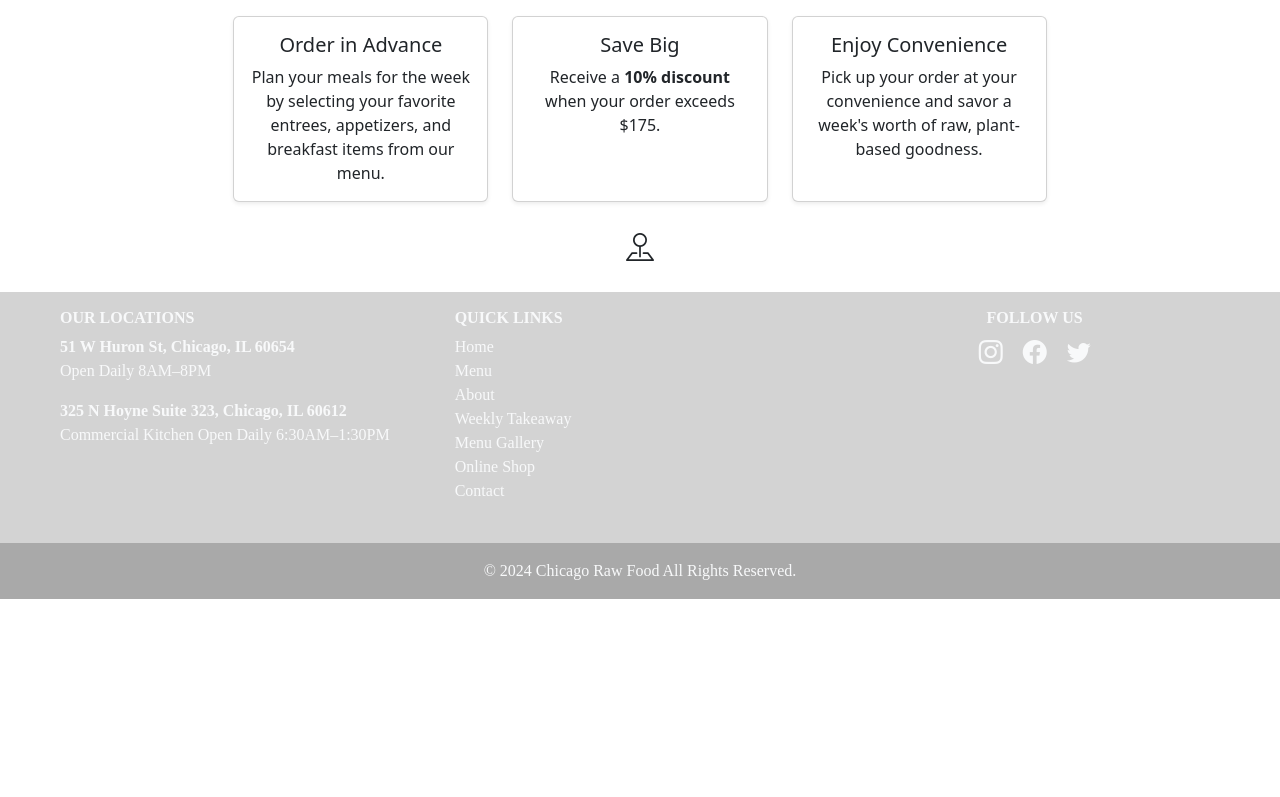
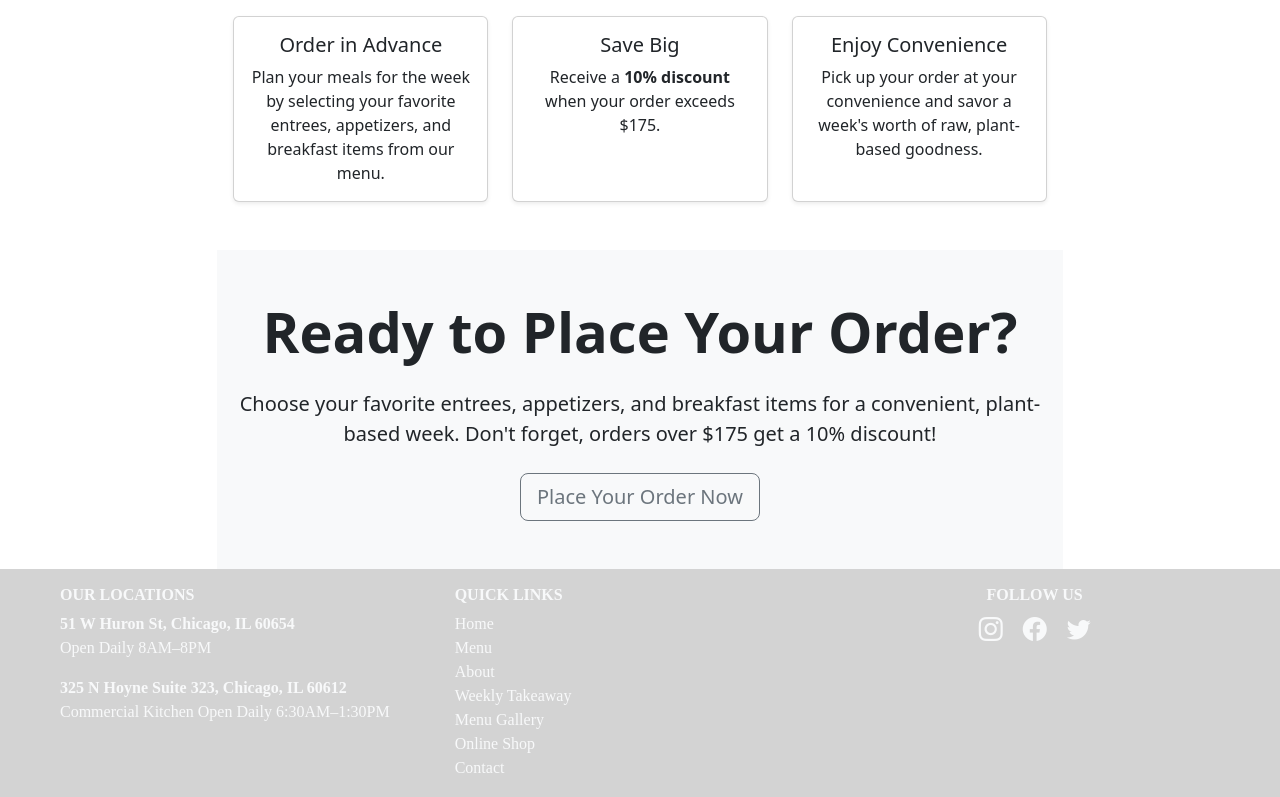
Before and after one commit to apb718/chicago-raw-food, a SvelteKit app: page /takeaway in a window 1280 px wide. Shown: the part 799-1596 px from the top of the page. Before the commit the page ends 1398 px from the top, so only its background shows below. Built offline with nearby package versions, Linux system fonts and the light colour scheme.

Commit message:
Implements the weekly takeaway info page
Signed-off-by: apb718 <apb718@gmail.com>

```diff
--- a/package.json
+++ b/package.json
@@ -43,6 +43,7 @@
 		"vite": "^5.0.11"
 	},
 	"dependencies": {
+		"@fortawesome/fontawesome-free": "^6.7.1",
 		"@sveltestrap/sveltestrap": "^6.2.7",
 		"bootstrap": "^5.3.3",
 		"bootstrap-icons": "^1.11.3",
--- a/src/app.html
+++ b/src/app.html
@@ -1,11 +1,13 @@
 <!doctype html>
 <html lang="en">
+
 	<head>
 		<meta charset="utf-8" />
 		<link rel="icon" href="/images/branding/crf-tree-logo-white.svg" />
 		<meta name="viewport" content="width=device-width, initial-scale=1" />
 		<title>Chicago Raw Food</title>
 		%sveltekit.head%
+
 	</head>
 	<body data-sveltekit-preload-data="hover">
 		<div>%sveltekit.body%</div>
--- a/src/lib/takeaway/HowItWorks.svelte
+++ b/src/lib/takeaway/HowItWorks.svelte
@@ -35,7 +35,7 @@
             </div>
         </div>
         <!--Pin Icon-->
-        <i class='bi bi-pin-map fs-3 center-text'></i>
+        <i class='fas fa-utensils fs-3 center-text text-gray'></i>
     </div>
 
 
--- /dev/null
+++ b/src/lib/takeaway/OrderNow.svelte
@@ -0,0 +1,17 @@
+<div class="row">
+    <div class="col-xl-2"></div>
+    <div class="col-xl-8">
+        <section class="text-center py-5 bg-light">
+            <div class="container">
+                <h2 class="display-4 fw-bold mb-4 text-strong-pink raleway">Ready to Place Your Order?</h2>
+                <p class="lead mb-4 raleway">
+                    Choose your favorite entrees, appetizers, and breakfast items for a convenient, plant-based week. Don't forget, orders over $175 get a 10% discount!
+                </p>
+                <a href="/order-takeaway" class="btn btn-outline-secondary btn-lg raleway">
+                    Place Your Order Now
+                </a>
+            </div>
+        </section>
+    </div>
+    <div class="col-xl-2"></div>
+</div>
--- a/src/lib/takeaway/TakeawayBanner.svelte
+++ b/src/lib/takeaway/TakeawayBanner.svelte
@@ -1,7 +1,7 @@
 <div class='row' >
     <div class="image-container">
         <img src="/images/takeaway/TakeawayBanner2.jpg" alt="Takeaway food banner" />
-        <div class="centered-text">Weekly Takeaway</div>
+<!--        <div class="centered-text">Weekly Takeaway</div>-->
     </div>
 </div>
 
--- a/src/routes/takeaway/+page.svelte
+++ b/src/routes/takeaway/+page.svelte
@@ -2,6 +2,7 @@
     import TakeawayBanner from "$lib/takeaway/TakeawayBanner.svelte";
     import TakeawayExplanation from "$lib/takeaway/TakeawayExplanation.svelte";
     import HowItWorks from "$lib/takeaway/HowItWorks.svelte";
+    import OrderNow from "$lib/takeaway/OrderNow.svelte";
 </script>
 
 
@@ -13,3 +14,4 @@
 <TakeawayBanner />
 <TakeawayExplanation />
 <HowItWorks />
+<OrderNow />
```
Also changed, not shown: 1 other file (tests, documents, lock files or other folders).
